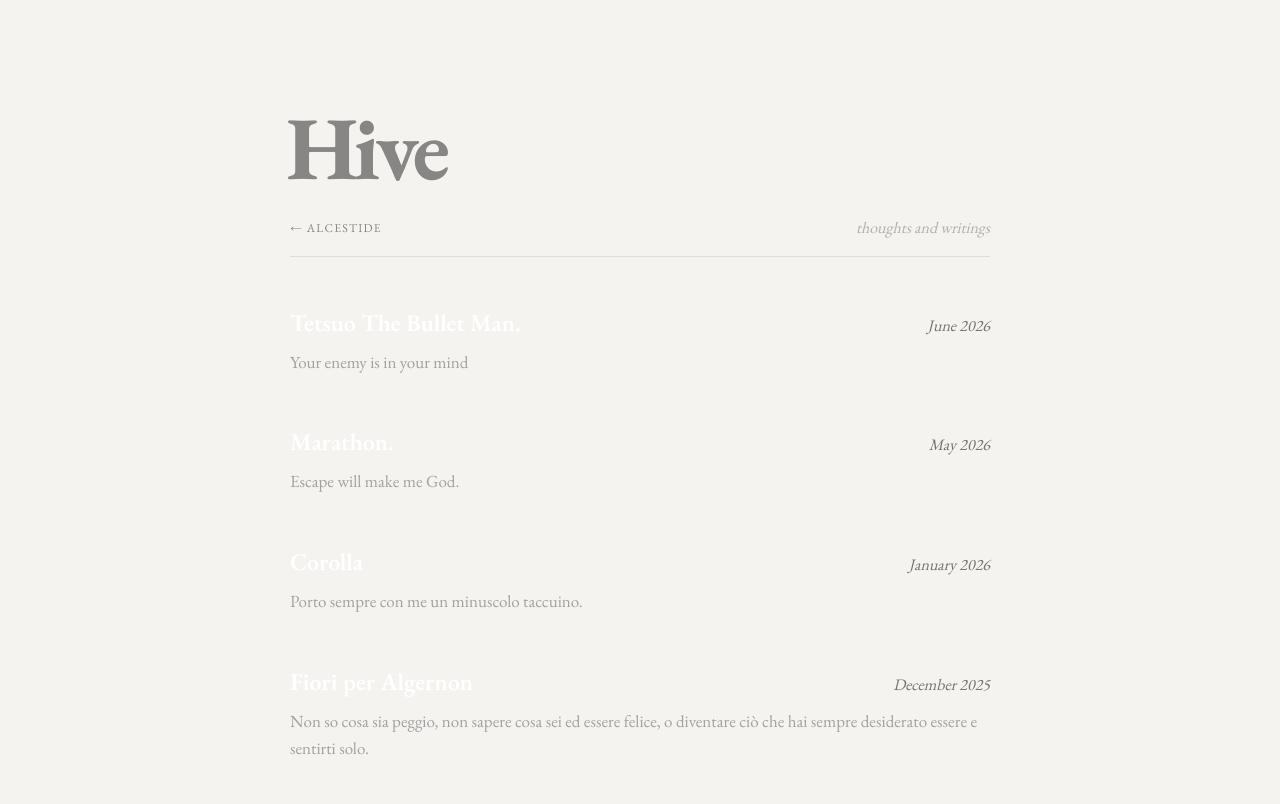
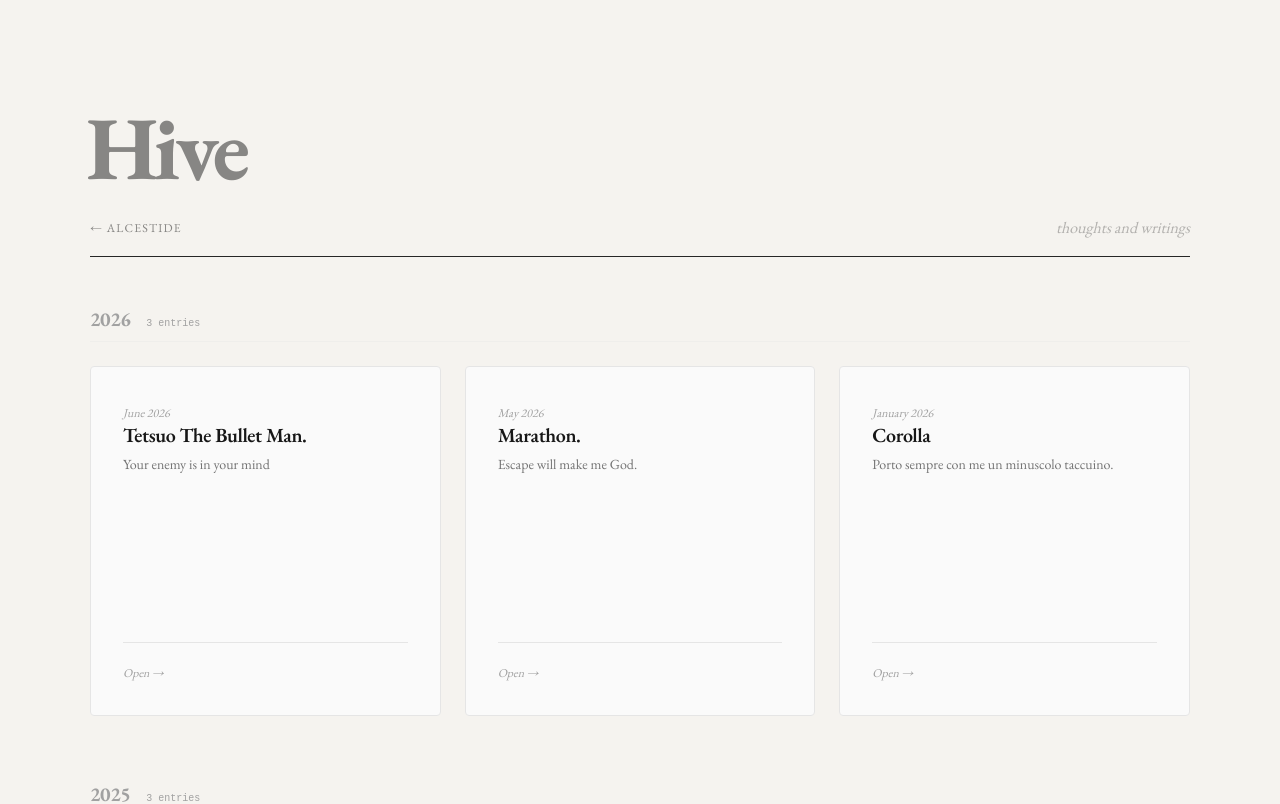
Before and after one commit to alcestide/alk, a Next.js app: page /hive in a window 1280 px wide. Shown: the top 804 px of the page. Built offline with nearby package versions, Linux system fonts and the light colour scheme.

Commit message:
feat: box-like posts in hive index + sorting by year

```diff
--- a/src/app/hive/page.tsx
+++ b/src/app/hive/page.tsx
@@ -3,9 +3,16 @@ import path from "path";
 import Link from "next/link";
 import matter from "gray-matter";
 
+interface Post {
+    slug: string;
+    title: string;
+    date: string;
+    excerpt: string;
+}
+
 export default function BlogIndex() {
     const contentDirectory = path.join(process.cwd(), "src/content");
-    let posts: any[] = [];
+    let posts: Post[] = [];
 
     if (fs.existsSync(contentDirectory)) {
         const files = fs.readdirSync(contentDirectory);
@@ -22,12 +29,27 @@ export default function BlogIndex() {
                     excerpt: data.excerpt || "",
                 };
             })
-            .sort((a, b) => new Date(b.date).getTime() - new Date(a.date).getTime());
+            .sort((a, b) => {
+                const dateA = a.date ? new Date(a.date).getTime() : 0;
+                const dateB = b.date ? new Date(b.date).getTime() : 0;
+                return dateB - dateA;
+            });
     }
 
+    const groupedPosts = posts.reduce<{ [key: string]: Post[] }>((groups, post) => {
+        const year = post.date ? new Date(post.date).getFullYear().toString() : "Undated";
+        if (!groups[year]) {
+            groups[year] = [];
+        }
+        groups[year].push(post);
+        return groups;
+    }, {});
+
+    const sortedYears = Object.keys(groupedPosts).sort((a, b) => b.localeCompare(a));
+
     return (
-        <div className="reveal min-h-[100dvh] flex flex-col items-center justify-start px-[6vw] md:px-[8vw] pt-[10vh] md:pt-[14vh] pb-[8vh] overflow-y-auto">
-            <div className="max-w-[700px] w-full">
+        <div className="min-h-[100dvh] w-full flex flex-col items-center justify-start px-[4vw] md:px-[6vw] pt-[10vh] md:pt-[14vh] pb-[10vh]">
+            <div className="max-w-[1100px] w-full reveal">
 
                 <div className="select-none pointer-events-none leading-[0.8] mb-[4vh] -ml-[0.3vw]">
                     <span
@@ -41,30 +63,60 @@ export default function BlogIndex() {
                     </span>
                 </div>
 
-                <header className="mb-[6vh] flex items-center justify-between border-b border-[var(--color-border)] pb-4">
-                    <Link href="/" className="serif text-xs uppercase tracking-widest opacity-50 hover:opacity-100">
+                <header className="mb-[6vh] flex items-center justify-between border-b border-neutral-800 dark:border-neutral-800 pb-4">
+                    <Link href="/" className="serif text-xs uppercase tracking-widest opacity-50 hover:opacity-100 transition-opacity duration-200">
                         ← alcestide
                     </Link>
                     <span className="serif italic text-m opacity-30">thoughts and writings</span>
                 </header>
 
-                <main className="space-y-12">
-                    {posts.map((post) => (
-                        <article key={post.slug} className="group block">
-                            <Link href={`/hive/${post.slug}`} className="block space-y-2">
-                                <div className="flex flex-col sm:flex-row sm:items-baseline justify-between gap-1">
-                                    <h2 className="serif text-[clamp(18px,3.5vw,24px)] font-semibold text-white group-hover:text-neutral-400">
+                <div className="space-y-[8vh]">
+                    {sortedYears.map((year) => (
+                        <section key={year} className="space-y-6">
+                            <div className="flex items-baseline gap-4 border-b border-neutral-200/40 dark:border-neutral-800/40 pb-2">
+                                <h2 className="serif font-bold tracking-tight text-xl text-neutral-400 dark:text-neutral-500">
+                                    {year}
+                                </h2>
+                                <span className="mono text-[10px] text-neutral-400 dark:text-neutral-600">
+                                    {groupedPosts[year].length} {groupedPosts[year].length === 1 ? 'entry' : 'entries'}
+                                </span>
+                            </div>
+
+                            <main className="grid grid-cols-1 md:grid-cols-2 lg:grid-cols-3 gap-6">
+                                {groupedPosts[year].map((post) => (
+                                    <article
+                                        key={post.slug}
+                                        className="group relative border border-neutral-200 dark:border-neutral-800 bg-neutral-50 dark:bg-neutral-900/50 p-6 md:p-8 rounded transition-all duration-300 hover:border-neutral-400 dark:hover:border-neutral-600 hover:bg-neutral-100 dark:hover:bg-neutral-900 flex flex-col justify-between min-h-[180px] md:aspect-square"
+                                    >
+                                        <Link href={`/hive/${post.slug}`} className="absolute inset-0 z-10" />
+
+                                        <div className="space-y-3 pointer-events-none">
+                                            <time className="serif italic text-xs text-neutral-400 dark:text-neutral-500">
+                                                {post.date}
+                                            </time>
+
+                                            <div className="space-y-1.5">
+                                                <h2 className="serif font-semibold tracking-[-0.02em] text-neutral-900 dark:text-neutral-100 text-xl leading-[1.2]">
                                                     {post.title}
                                                 </h2>
-                                    <time className="serif italic text-m text-neutral-500 shrink-0">{post.date}</time>
-                                </div>
-                                <p className="serif text-[clamp(15px,2vw,17px)] leading-relaxed text-neutral-400 font-light">
+                                                <p className="serif text-sm leading-relaxed text-neutral-500 dark:text-neutral-400 font-light line-clamp-2 md:line-clamp-4 group-hover:text-neutral-700 dark:group-hover:text-neutral-200 transition-colors duration-300">
                                                     {post.excerpt}
                                                 </p>
-                            </Link>
+                                            </div>
+                                        </div>
+
+                                        <div className="pt-4 border-t border-neutral-200 dark:border-neutral-800/60 pointer-events-none mt-4 md:mt-0">
+                                            <span className="serif text-xs italic text-neutral-400 dark:text-neutral-500 group-hover:text-neutral-900 dark:group-hover:text-neutral-200 group-hover:translate-x-1 inline-block transition-all duration-300">
+                                                Open →
+                                            </span>
+                                        </div>
                                     </article>
                                 ))}
                             </main>
+                        </section>
+                    ))}
+                </div>
+
             </div>
         </div>
     );
```
Lines whose indentation alone changed are shown as unchanged.
